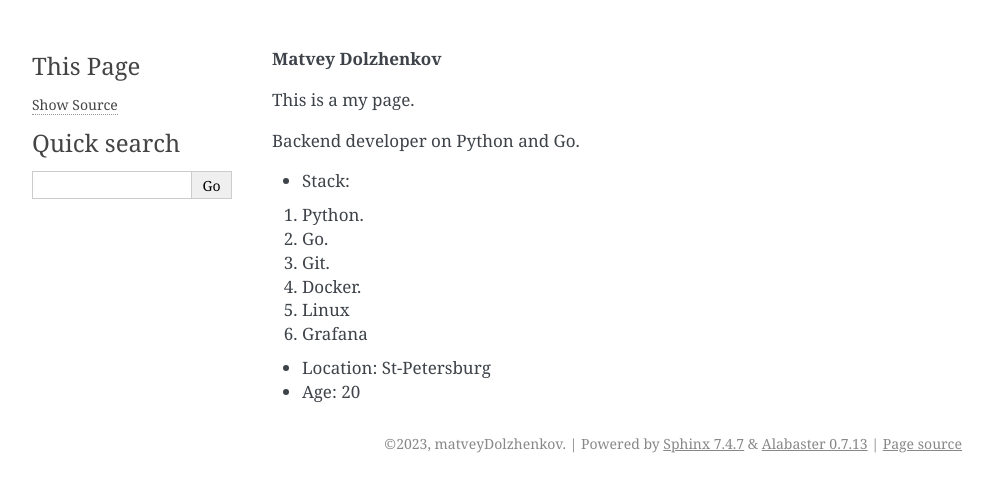
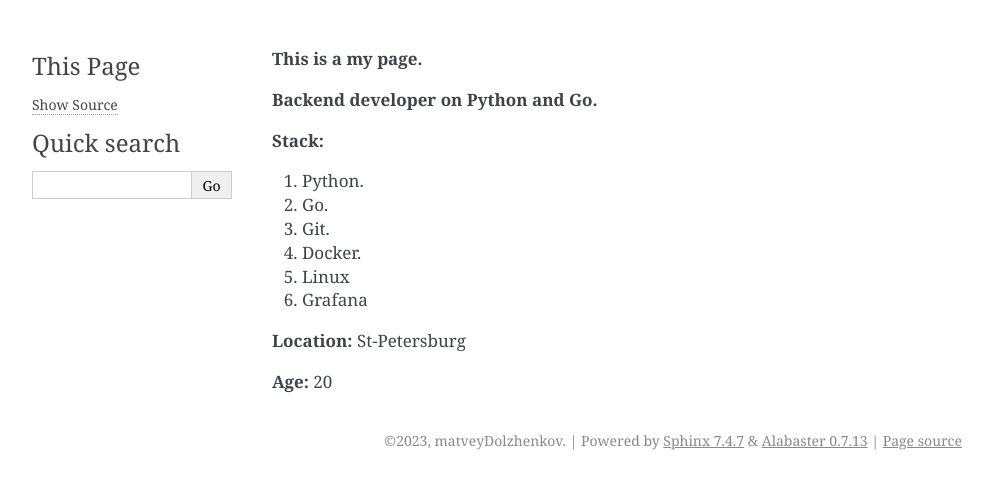
Before and after one commit to dolzhenkovmatvey/testing_like_asap_rocky, a Sphinx documentation site: the page built from doc/index.rst, in a window 1280 px wide. Shown: the top 492 px of the page, without its empty margins (148-1141 px from the left). Built offline with Sphinx 7.4.7, drawn with Linux system fonts in a browser that asks for light colours.

Commit message:
edit index.rst

```diff
--- a/doc/index.rst
+++ b/doc/index.rst
@@ -1,10 +1,8 @@
-**Matvey Dolzhenkov**
+**This is a my page.**
 
-This is a my page.
+**Backend developer on Python and Go.**
 
-Backend developer on Python and Go.
-
-* Stack:
+**Stack:**
 
 #. Python.
 #. Go.
@@ -13,6 +11,6 @@ Backend developer on Python and Go.
 #. Linux
 #. Grafana
 
-* Location: St-Petersburg
+**Location:** St-Petersburg
 
-* Age: 20
+**Age:** 20
```
